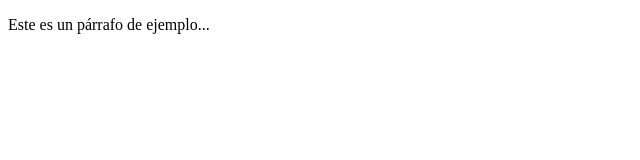
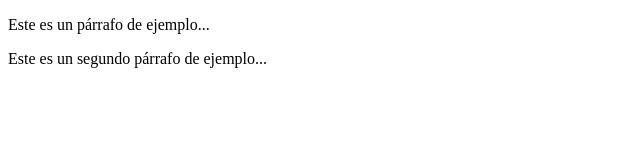
Before and after one commit to myrnav01/ProyectoDemoCursoPrework, a plain HTML site: page index.html in a window 1280 px wide. Shown: the whole page, without its empty margins (0-640 px from the left). Drawn offline with Linux system fonts and the light colour scheme.

Commit message:
Segundo commit

```diff
--- a/index.html
+++ b/index.html
@@ -7,5 +7,6 @@
 </head>
 <body>
     <p>Este es un párrafo de ejemplo...</p>
+    <p>Este es un segundo párrafo de ejemplo...</p>
 </body>
 </html>
```
